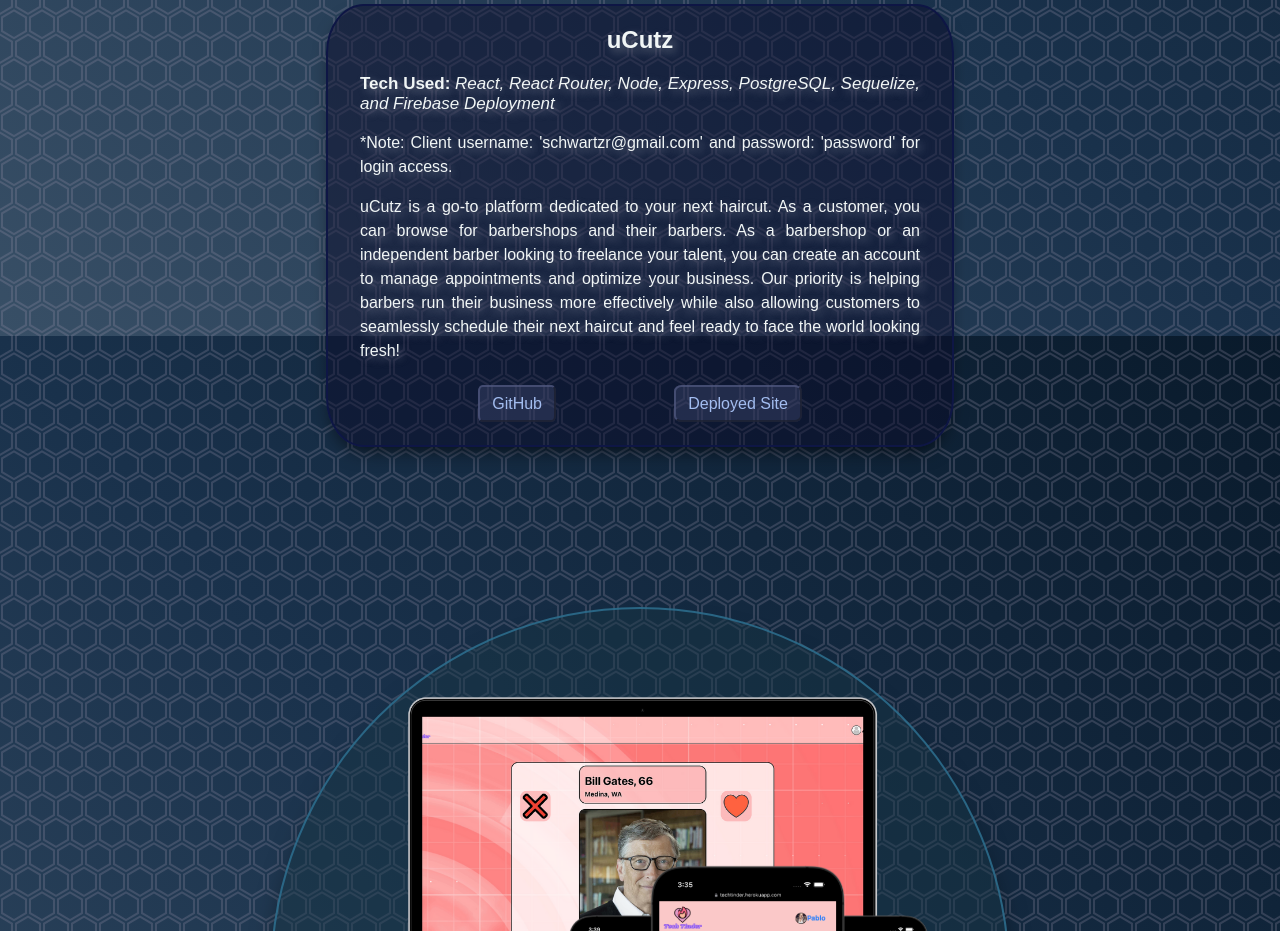
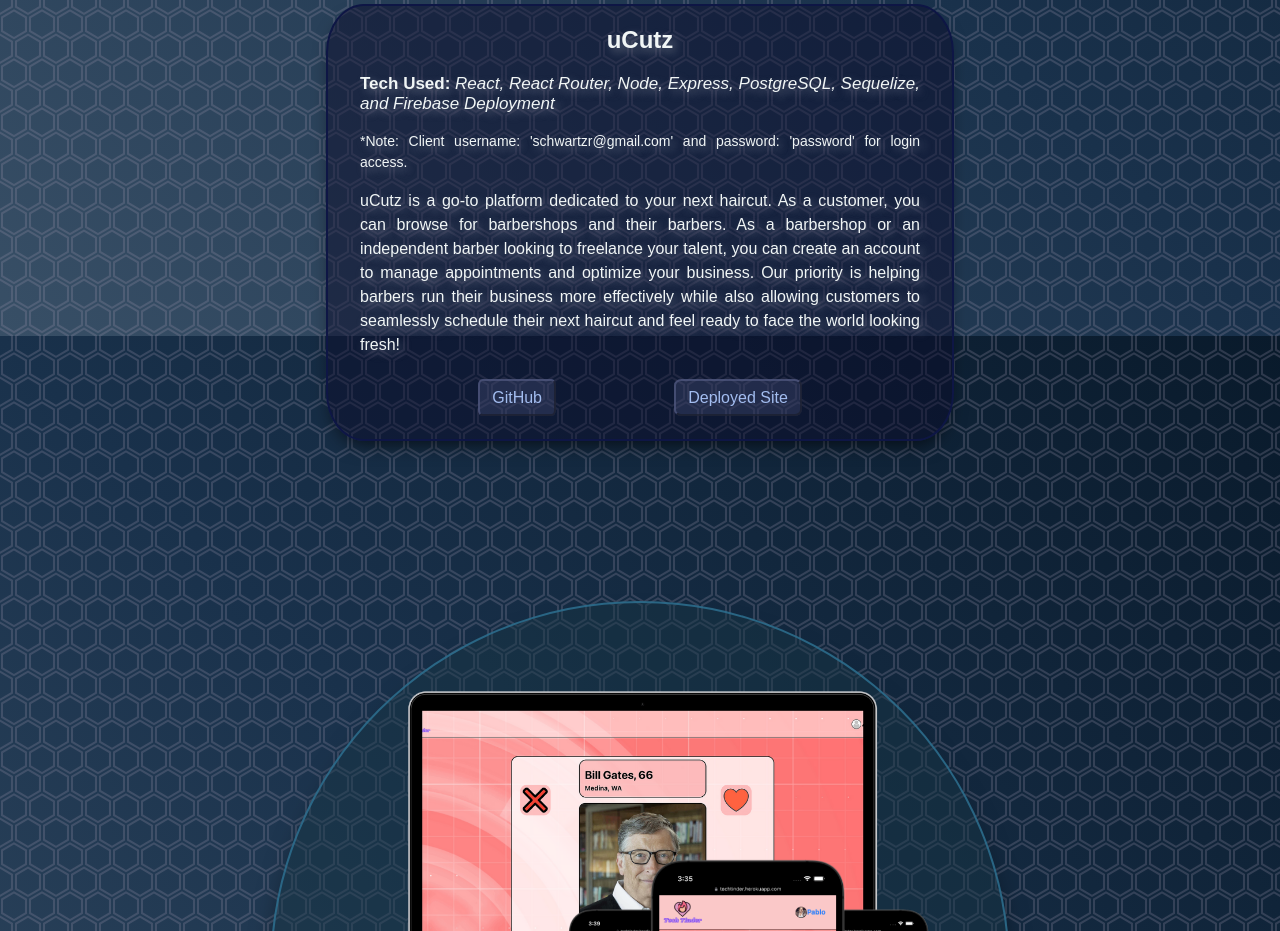
Before and after one commit to jasonmar08/Professional_Portfolio, a React (Create React App) app in the folder my-portfolio/: page /Projects in a window 1280 px wide. Shown: the part 980-1911 px from the top of the page. Built offline with nearby package versions, Linux system fonts and the light colour scheme; no server answers; a web font is replaced by a local one.

Commit message:
styled credentials in ucutz

```diff
--- a/my-portfolio/src/App.css
+++ b/my-portfolio/src/App.css
@@ -452,6 +452,12 @@ ul {
 .stacks-used {
   font-weight: 100;
   font-style: italic;
+}
+
+#credentials {
+  font-size: 14px;
+  margin-top: 0;
+  padding-top: 0;
 }
 
 .project-name-grid h2 {
--- a/my-portfolio/src/components/ProjectCard.jsx
+++ b/my-portfolio/src/components/ProjectCard.jsx
@@ -20,7 +20,7 @@ const ProjectCard = ({ id, image, title, description, stack, github, deployed, n
           <div data-aos={id % 2 === 0 ? 'fade-right' : 'fade-left'} className='project-name-grid'>
             <h2>{title}</h2>
             <h3>Tech Used: <span className="stacks-used">{stack}</span></h3>
-            <p>{note}</p>
+            <p id='credentials'>{note}</p>
             <p>{description}</p>
           <div className='project-links'>
             <div className='git-btn-grid'>
```
